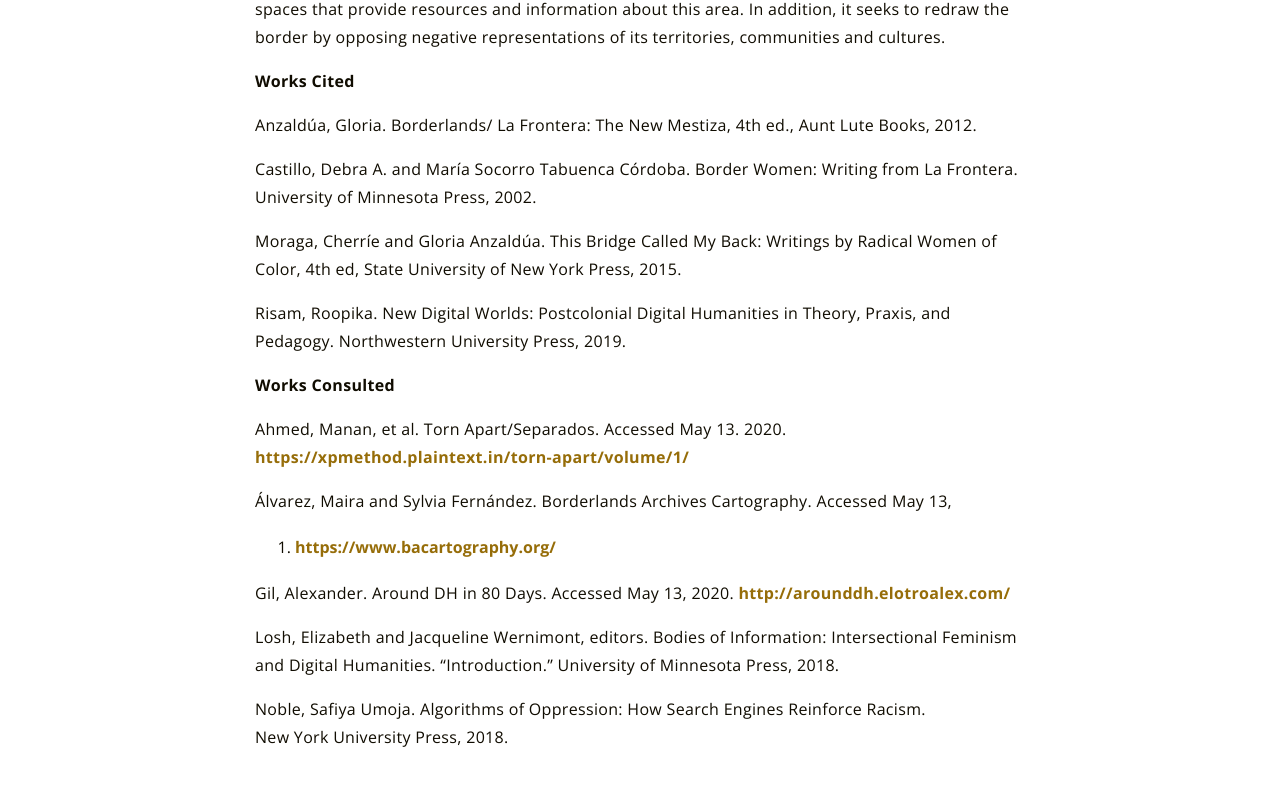
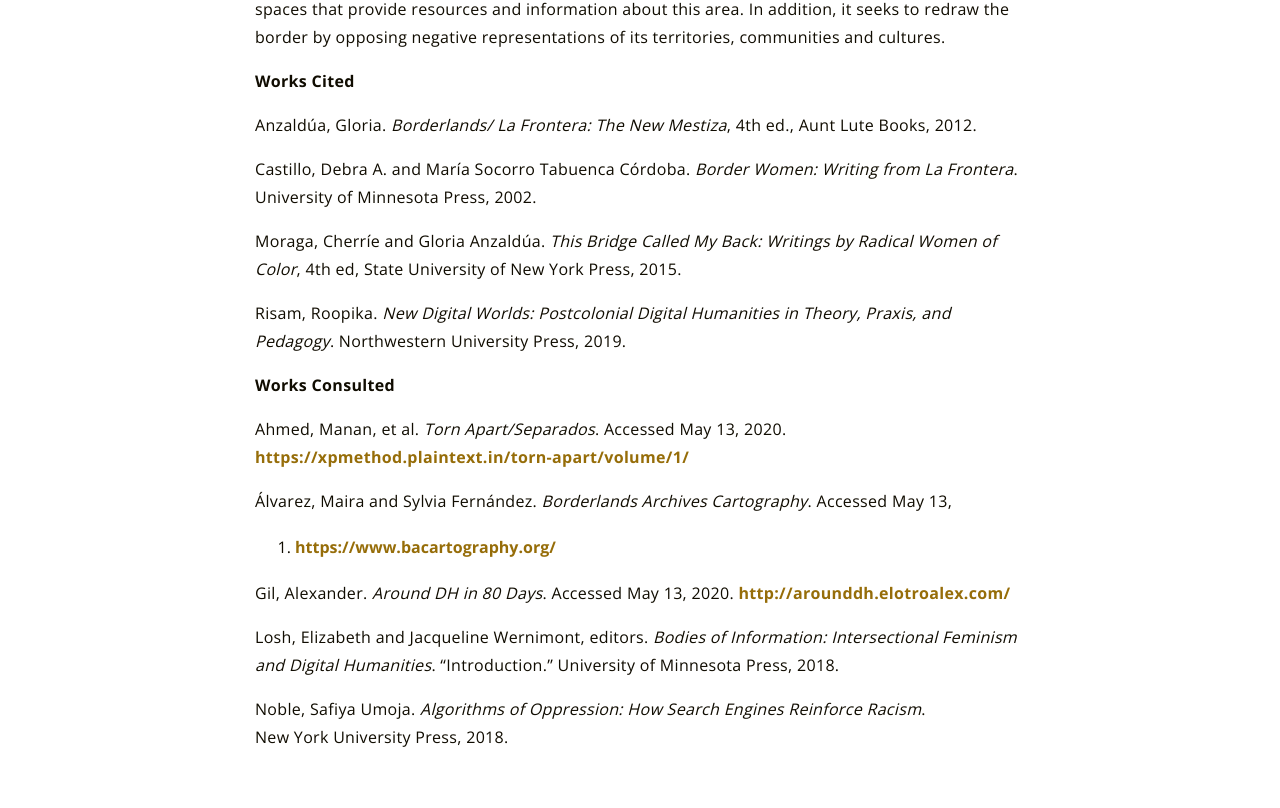
Before and after one commit to unitedfronteras/ufexhibition_mexusa, a Jekyll site: the page built from pages/about.md, in a window 1280 px wide. Shown: the part 690-1498 px from the top of the page. Built offline with Jekyll 4.4.1, drawn with Linux system fonts in a browser that asks for light colours.

Commit message:
Update about.md

```diff
--- a/pages/about.md
+++ b/pages/about.md
@@ -14,30 +14,30 @@
 
 **Works Cited**
 
-Anzaldúa, Gloria. Borderlands/ La Frontera: The New Mestiza, 4th ed., Aunt Lute
+Anzaldúa, Gloria. <em>Borderlands/ La Frontera: The New Mestiza</em>, 4th ed., Aunt Lute
    Books, 2012.
 
-Castillo, Debra A. and María Socorro Tabuenca Córdoba. Border Women: Writing from
-   La Frontera. University of Minnesota Press, 2002.
+Castillo, Debra A. and María Socorro Tabuenca Córdoba. <em>Border Women: Writing from
+   La Frontera</em>. University of Minnesota Press, 2002.
 
-Moraga, Cherríe and Gloria Anzaldúa. This Bridge Called My Back: Writings by Radical
-   Women of Color, 4th ed, State University of New York Press, 2015.
+Moraga, Cherríe and Gloria Anzaldúa. <em>This Bridge Called My Back: Writings by Radical
+   Women of Color</em>, 4th ed, State University of New York Press, 2015.
 
-Risam, Roopika. New Digital Worlds: Postcolonial Digital Humanities in Theory, Praxis,
-   and Pedagogy. Northwestern University Press, 2019.
+Risam, Roopika. <em>New Digital Worlds: Postcolonial Digital Humanities in Theory, Praxis,
+   and Pedagogy</em>. Northwestern University Press, 2019.
 
 **Works Consulted**
 
-Ahmed, Manan, et al. Torn Apart/Separados. Accessed May 13. 2020.
+Ahmed, Manan, et al. <em>Torn Apart/Separados</em>. Accessed May 13, 2020.
    [https://xpmethod.plaintext.in/torn-apart/volume/1/](https://xpmethod.plaintext.in/torn-apart/volume/1/)
 
-Álvarez, Maira and Sylvia Fernández. Borderlands Archives Cartography. Accessed May 13,
+Álvarez, Maira and Sylvia Fernández. <em>Borderlands Archives Cartography</em>. Accessed May 13,
    2020. [https://www.bacartography.org/](https://www.bacartography.org/)
 
-Gil, Alexander. Around DH in 80 Days. Accessed May 13, 2020. [http://arounddh.elotroalex.com/](http://arounddh.elotroalex.com/)
+Gil, Alexander. <em>Around DH in 80 Days</em>. Accessed May 13, 2020. [http://arounddh.elotroalex.com/](http://arounddh.elotroalex.com/)
 
-Losh, Elizabeth and Jacqueline Wernimont, editors. Bodies of Information: Intersectional
-   Feminism and Digital Humanities. “Introduction.” University of Minnesota Press, 2018.
+Losh, Elizabeth and Jacqueline Wernimont, editors. <em>Bodies of Information: Intersectional
+   Feminism and Digital Humanities</em>. “Introduction.” University of Minnesota Press, 2018.
 
-Noble, Safiya Umoja. Algorithms of Oppression: How Search Engines Reinforce Racism.
-New York University Press, 2018.
+Noble, Safiya Umoja. <em>Algorithms of Oppression: How Search Engines Reinforce Racism</em>.
+   New York University Press, 2018.
```
